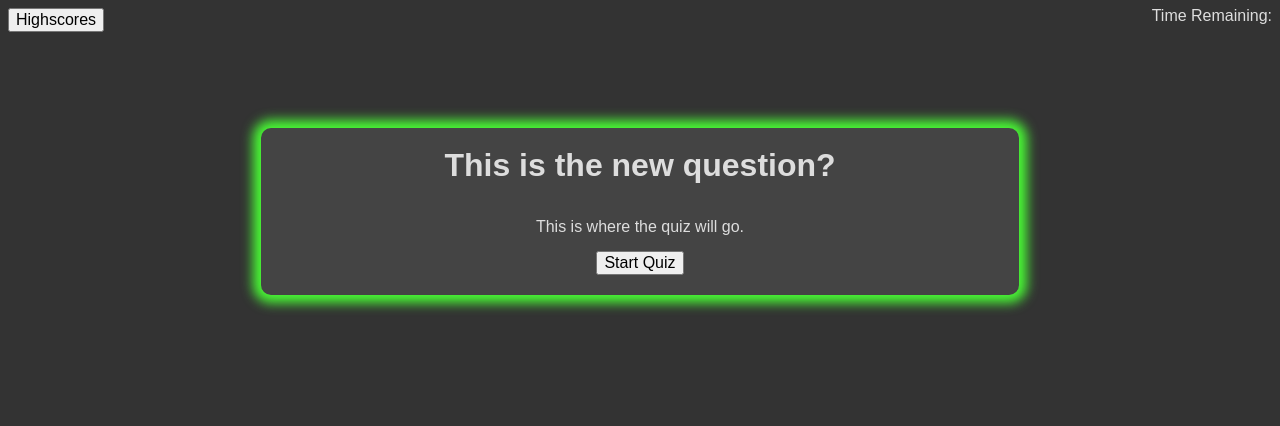
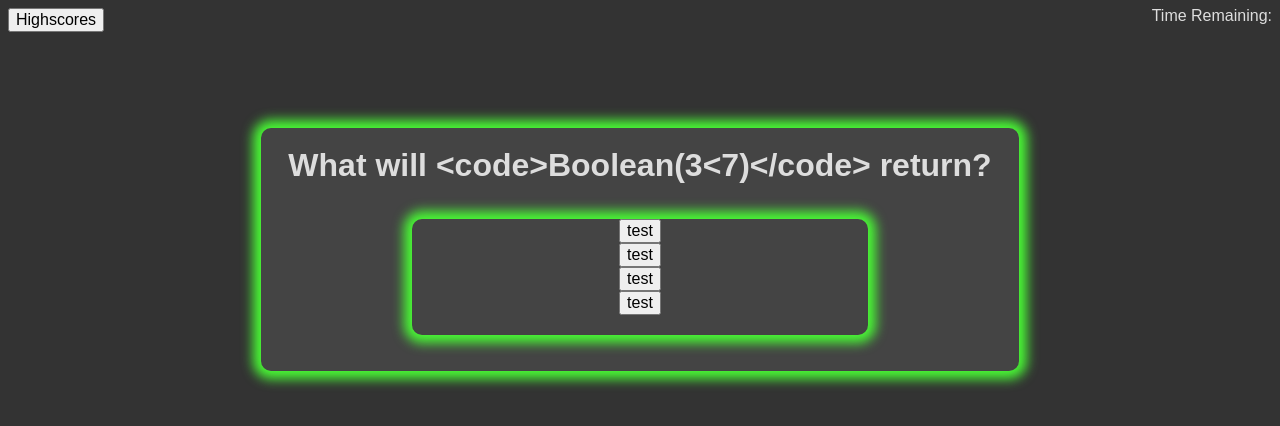
Before and after one commit to CascadeColin/Code-Quiz, a plain HTML site: page index.html in a window 1280 px wide. Both pictures are taken after a click on the button "Start Quiz". Drawn offline with Linux system fonts and the light colour scheme.

Commit message:
added question randomization and linked it to h1 tag

```diff
--- a/assets/js/script.js
+++ b/assets/js/script.js
@@ -6,10 +6,18 @@ var startButton = document.querySelector('.start')
 var h1 = document.getElementById('h1');
 var p = document.getElementById('p');
 var button = document.getElementById('button');
+var quizAnswersEl = document.getElementById('quizAnswersEl');
+
+
 questions = ['When a browser displays a page, what is it referencing to build the page?','What is the best way to find out more information about a data type in your code?','How do you create a function in JavaScript?','How does a FOR loop start?','How do you add a comment in a JavaScript file?','What is the correct “if” statements to execute certain code if “x” is equal to 2?','What will <code>Boolean(3<7)</code> return?']
-console.log(questions.length);
+// console.log(questions.length);
 console.log(questions[0]);
 console.log(questions[6]);
+
+
+var questionRandomIndex = Math.floor(Math.random() * questions.length);
+
+
 //Questions/Answers
 //When a browser displays a page, what is it referencing to build the page?
 //A:  DOM, JavaScript, HTML, CSS
@@ -64,8 +72,26 @@ function startGame() {
 // }
 
 function questionFormat() {
+    //1) randomly select a question
+    console.log(questions[questionRandomIndex]);
     console.log(h1.textContent);
     // document.getElementById('h1').innerHTML = 'This is the new question?'
-    h1.textContent = 'This is the new question?';
-    console.log(h1.textContent);
+    h1.textContent = questions[questionRandomIndex];
+    //hide the p tag here
+    button.style.display = "none";
+    p.style.display = "none";
+    //hide the start button
+    //insert new content
+    var newButton1 = document.createElement('button');
+    quizAnswersEl.appendChild(newButton1);
+    newButton1.textContent = "test";
+    var newButton2 = document.createElement('button');
+    quizAnswersEl.appendChild(newButton2);
+    newButton2.textContent = "test";
+    var newButton3 = document.createElement('button');
+    quizAnswersEl.appendChild(newButton3);
+    newButton3.textContent = "test";
+    var newButton4 = document.createElement('button');
+    quizAnswersEl.appendChild(newButton4);
+    newButton4.textContent = "test";
 }
--- a/index.html
+++ b/index.html
@@ -20,10 +20,13 @@
     </header>
 
     <main id="quizContainer">
-      <div id="button">
+      <div>
         <h1 id="h1">Welcome to Code Quiz!</h1>
         <p id="p">This is where the quiz will go.</p>
-          <button class="start" id="button">Start Quiz</button>
+        <button class="start" id="button">Start Quiz</button>
+        <div id="quizAnswersEl">
+
+        </div>
       </div>
     </main>
     <script src="./assets/js/script.js"></script>
```
